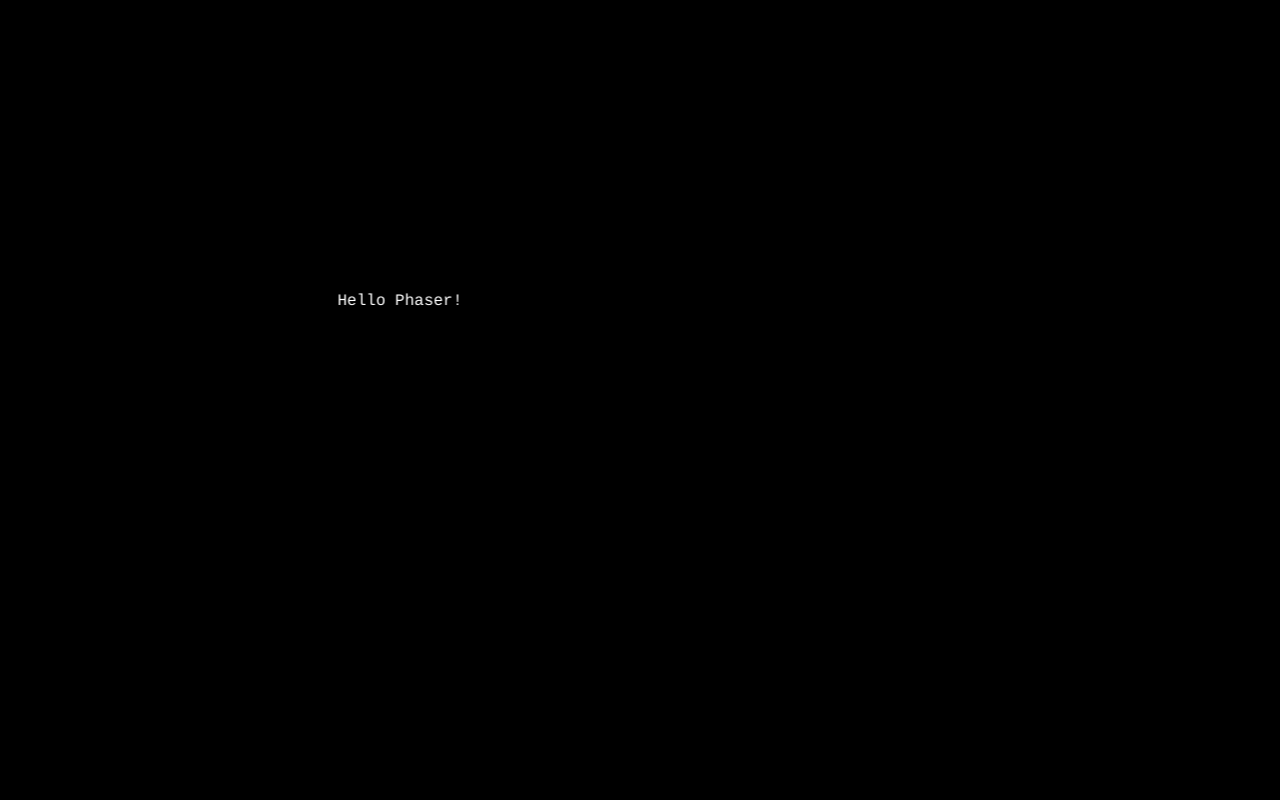
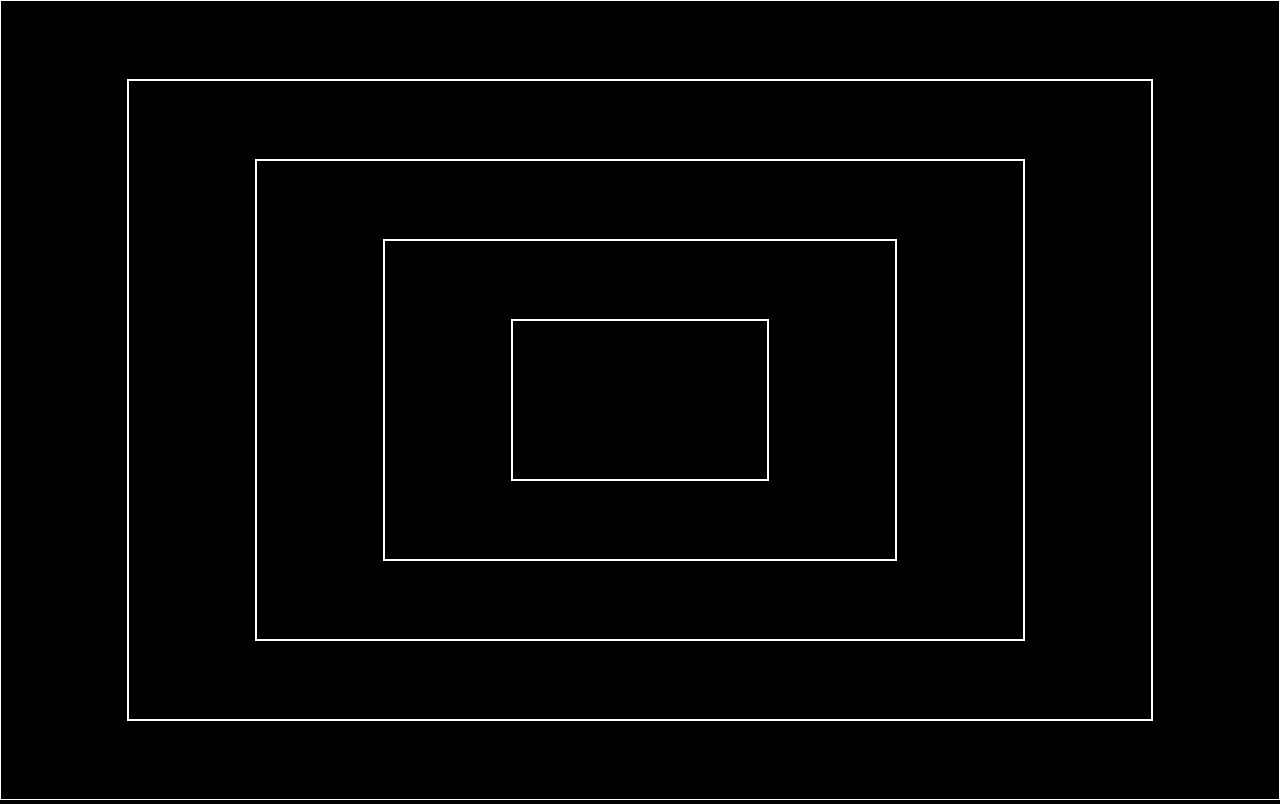
Before and after one commit to dainei-makino/dungeon-survival-rpg, a website built with Vite: page src/index.html in a window 1280 px wide. Built offline with nearby package versions, Linux system fonts and the light colour scheme.

Commit message:
Add simple 3D dungeon view

```diff
--- /dev/null
+++ b/src/DungeonView.ts
@@ -0,0 +1,27 @@
+export default class DungeonView {
+  private scene: Phaser.Scene
+  private graphics: Phaser.GameObjects.Graphics
+
+  constructor(scene: Phaser.Scene) {
+    this.scene = scene
+    this.graphics = scene.add.graphics()
+  }
+
+  draw() {
+    const width = this.scene.scale.width
+    const height = this.scene.scale.height
+
+    this.graphics.clear()
+    this.graphics.lineStyle(2, 0xffffff, 1)
+
+    const steps = 5
+    for (let i = 0; i < steps; i++) {
+      const ratio = i / steps
+      const w = width * (1 - ratio)
+      const h = height * (1 - ratio)
+      const x = (width - w) / 2
+      const y = (height - h) / 2
+      this.graphics.strokeRect(x, y, w, h)
+    }
+  }
+}
--- a/src/index.html
+++ b/src/index.html
@@ -9,6 +9,7 @@
       width: 100%;
       height: 100%;
       margin: 0;
+      background: #000;
     }
   </style>
 </head>
--- a/src/main.ts
+++ b/src/main.ts
@@ -1,8 +1,10 @@
 import Phaser from 'phaser'
+import DungeonView from './DungeonView'
 
 const config: Phaser.Types.Core.GameConfig = {
   type: Phaser.AUTO,
   parent: 'game-container',
+  backgroundColor: '#000000',
   scale: {
     mode: Phaser.Scale.RESIZE,
     width: window.innerWidth,
@@ -12,7 +14,8 @@
   scene: {
     preload() {},
     create() {
-      this.add.text(400, 300, 'Hello Phaser!', { color: '#ffffff' }).setOrigin(0.5)
+      const dungeon = new DungeonView(this)
+      dungeon.draw()
     },
     update() {}
   }
```
